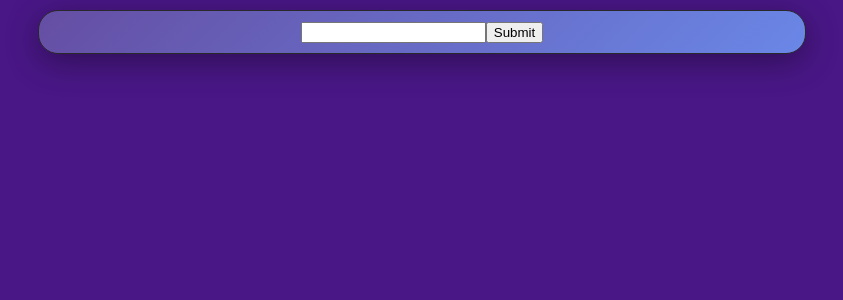
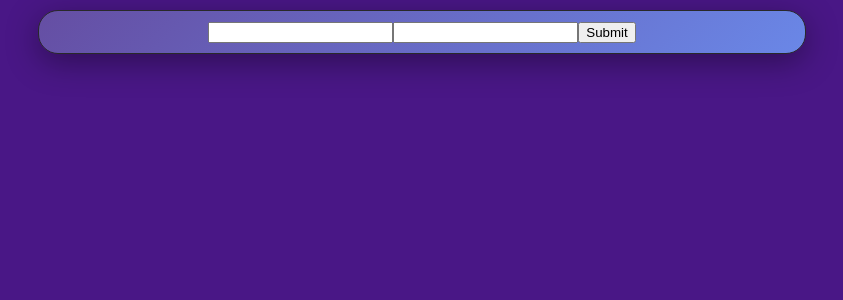
Before and after one commit to ajgmez1125/cpan144_finalproject, a React (Create React App) app: page / in a window 1280 px wide. Shown: the top 300 px of the page, without its empty margins (218-1061 px from the left). Built offline with nearby package versions, Linux system fonts and the light colour scheme.

Commit message:
Added country code input still needs some work but its working

```diff
--- a/src/App.js
+++ b/src/App.js
@@ -7,13 +7,14 @@ import './styles.css'
 function App()
 {
   const[forecastData, setForecastData] = useState();
-  const[currentCity, setCurrentCity] = useState()
+  const[city, setCity] = useState()
+  const[country, setCountry] = useState("")
 
   const key = "e91ab26fea321eaa5e3ede151671fa9d";
-  const api = "https://api.openweathermap.org/data/2.5/forecast?q=" + currentCity + "&appid=" +key;
+  const api = "https://api.openweathermap.org/data/2.5/forecast?q=" + city + "," + country + "&appid=" +key;
 
   useEffect(() => {
-    if(currentCity != undefined)
+    if(city !== undefined)
     {
       console.log(api)
       fetch(api)
@@ -23,7 +24,7 @@ function App()
       })
       .catch(setForecastData(null))
     }
-  }, [currentCity])
+  }, [city, country])
 
   const renderScreen = () =>
   {
@@ -46,7 +47,7 @@ function App()
       {
         renderScreen()
       }
-      <Search search = {setCurrentCity} />
+      <Search searchCity = {setCity} searchCountry = {setCountry} />
     </div>
   );
 }
--- a/src/Search.js
+++ b/src/Search.js
@@ -2,15 +2,31 @@ import { useState } from 'react'
 
 function Search(props)
 {
-    const[search, setSearch] = useState('')
+    const[citySearch, setCitySearch] = useState('')
+    const[countrySearch, setCountrySearch] = useState('')
+
     const submitHandler = (e) => {
         e.preventDefault();
-        props.search(search)
-        setSearch('');
+        props.searchCity(citySearch)
+        props.searchCountry(countrySearch)
+        setCitySearch('');
+        setCountrySearch('');
     }
+
+    const setCountrySearchValue = (e) => {
+        if(e.length <= 2)
+        {
+            if(e.match(/^[A-Za-z\s]*$/))
+            {
+                setCountrySearch(e.toUpperCase())
+            }
+        }
+    }
+
     return(
         <form onSubmit = {submitHandler}>
-            <input type = 'text' onChange = {(e) => {setSearch(e.target.value)}} value = {search} required/>
+            <input type = 'text' onChange = {(e) => {setCitySearch(e.target.value)}} value = {citySearch} required/>
+            <input type = 'text' onChange = {(e) => {setCountrySearchValue(e.target.value)}} value = {countrySearch} />
             <input type = 'submit'/>
         </form>
     )
```
